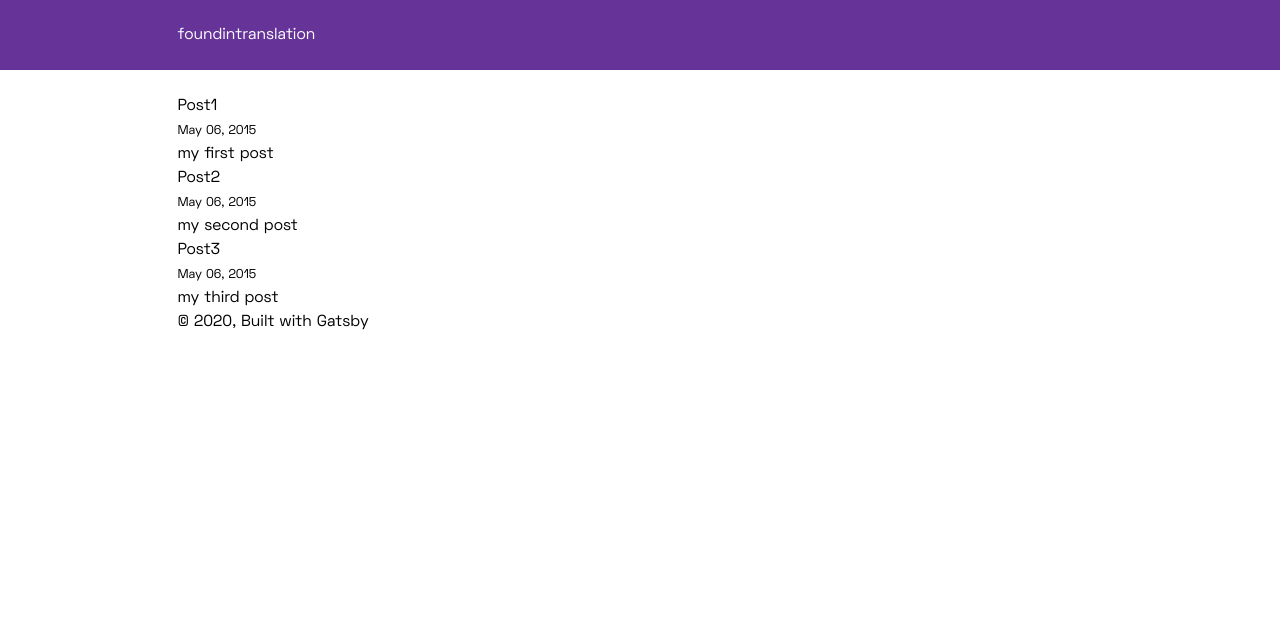
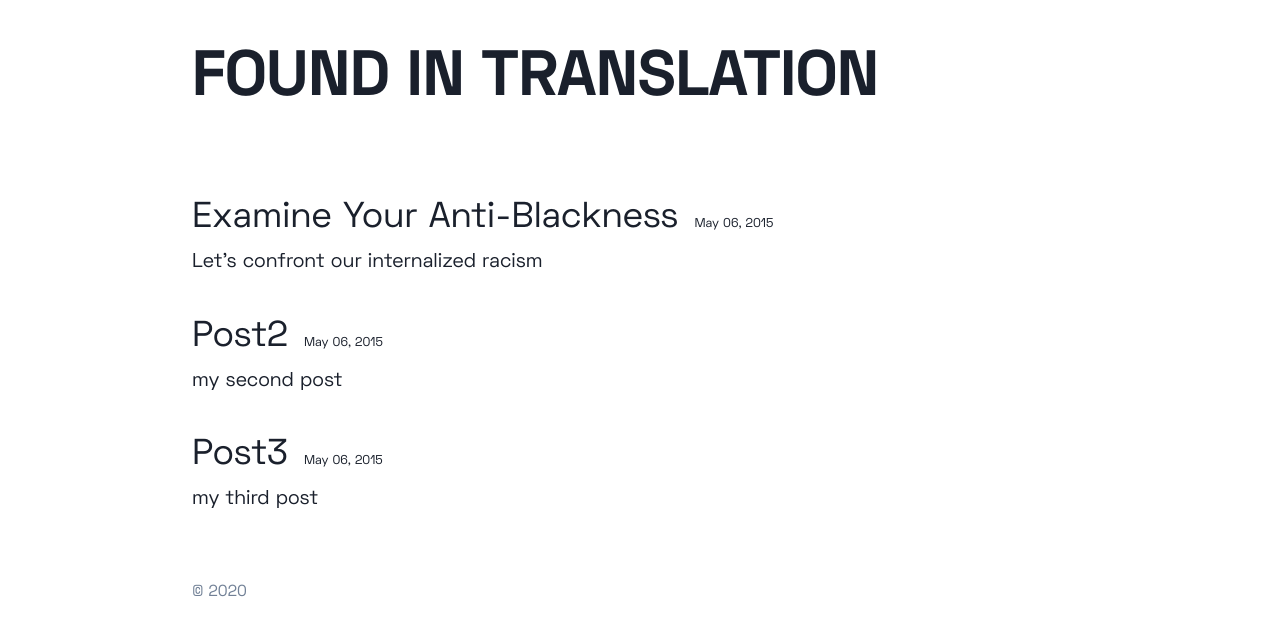
Before and after one commit to salinawu/foundintranslation, a Gatsby site: page / in a window 1280 px wide. Built offline with nearby package versions, Linux system fonts and the light colour scheme; Gatsby itself is replaced by a stand-in of ours; a web font is replaced by a local one.

Commit message:
basic styles, swap css to tailwind

```diff
--- a/gatsby-config.js
+++ b/gatsby-config.js
@@ -1,6 +1,6 @@
 module.exports = {
   siteMetadata: {
-    title: `foundintranslation`,
+    title: `Found In Translation`,
     description: `Resources against anti-black racism for the Asian community`,
     siteUrl: `https://foundintranslation.com`,
     author: `foundintranslation`,
--- a/src/components/header.js
+++ b/src/components/header.js
@@ -3,30 +3,9 @@ import PropTypes from 'prop-types'
 import React from 'react'
 
 const Header = ({ siteTitle }) => (
-  <header
-    style={{
-      background: `rebeccapurple`,
-      marginBottom: `1.45rem`,
-    }}
-  >
-    <div
-      style={{
-        margin: `0 auto`,
-        maxWidth: 960,
-        padding: `1.45rem 1.0875rem`,
-      }}
-    >
-      <h1 style={{ margin: 0 }}>
-        <Link
-          to="/"
-          style={{
-            color: `white`,
-            textDecoration: `none`,
-          }}
-        >
-          {siteTitle}
-        </Link>
-      </h1>
+  <header className="mb-8">
+    <div className="mx-auto my-0 max-w-4xl py-8 text-6xl font-bold uppercase">
+      <Link to="/">{siteTitle}</Link>
     </div>
   </header>
 )
--- a/src/components/layout.js
+++ b/src/components/layout.js
@@ -25,18 +25,10 @@ const Layout = ({ children }) => {
   return (
     <>
       <Header siteTitle={data.site.siteMetadata.title} />
-      <div
-        style={{
-          margin: `0 auto`,
-          maxWidth: 960,
-          padding: `0 1.0875rem 1.45rem`,
-        }}
-      >
+      <div className="mx-auto my-0 max-w-4xl">
         <main>{children}</main>
-        <footer>
-          © {new Date().getFullYear()}, Built with
-          {` `}
-          <a href="https://www.gatsbyjs.org">Gatsby</a>
+        <footer className="py-8 text-gray-600">
+          © {new Date().getFullYear()}
         </footer>
       </div>
     </>
--- a/src/pages/index.js
+++ b/src/pages/index.js
@@ -15,17 +15,16 @@ const IndexPage = ({ data }) => {
       {posts.map(({ node }) => {
         const title = node.frontmatter.title || node.fields.slug
         return (
-          <article key={node.fields.slug}>
+          <article key={node.fields.slug} className="mb-8">
             <header>
-              <h3>
-                <Link style={{ boxShadow: `none` }} to={node.fields.slug}>
-                  {title}
-                </Link>
-              </h3>
+              <span className="text-4xl pr-4 hover:font-semibold">
+                <Link to={node.fields.slug}>{title}</Link>
+              </span>
               <small>{node.frontmatter.date}</small>
             </header>
             <section>
               <p
+                className="markdown"
                 dangerouslySetInnerHTML={{
                   __html: node.frontmatter.description || node.excerpt,
                 }}
--- a/src/pages/post1/index.en.md
+++ b/src/pages/post1/index.en.md
@@ -1,10 +1,15 @@
 ---
 date: '2015-05-06T23:46:37.121Z'
 locale: en
-title: Post1
+title: Examine Your Anti-Blackness
 canonical: true
-description: 'my first post'
+description: Let's confront our internalized racism
 tags: [tag1, tag2, tag3]
 ---
 
+It's time to think deeply about the factors around us that and changing the status quo.
+The Carceral State. The Police State. Despite making up close to 5% of the global population, the U.S. has nearly 25% of the world’s prison population. Since 1970, our incarcerated population has increased by 700% ­­– 2.3 million people in jail and prison today, far outpacing population growth and crime.
+
+One out of every three Black boys born today can expect to go to prison in his lifetime, as can one of every six Latino boys—compared to one of every 17 white boys. At the same time, women are the fastest growing incarcerated population in the United States.
+
 1.  found in translation post 1
--- a/src/styles/global.css
+++ b/src/styles/global.css
@@ -46,13 +46,14 @@
 
 html {
   font-family: 'Space Grotesk', sans-serif;
+  @apply text-gray-900;
 }
 
 /* purgecss start ignore */
 /* Markdown Styles */
 /* Global */
 .markdown {
-  @apply leading-relaxed text-lg;
+  @apply leading-relaxed text-xl;
 }
 /* Headers */
 .markdown h1,
@@ -79,7 +80,7 @@ html {
 /* Lists */
 .markdown ul,
 .markdown ol {
-  @apply mb-4 ml-8;
+  @apply mb-4;
 }
 .markdown li > p,
 .markdown li > ul,
@@ -87,10 +88,10 @@ html {
   @apply mb-0;
 }
 .markdown ol {
-  @apply list-decimal;
+  @apply list-decimal list-outside;
 }
 .markdown ul {
-  @apply list-disc;
+  @apply list-disc list-outside;
 }
 /* Blockquotes */
 .markdown blockquote {
--- a/src/templates/blog-post.js
+++ b/src/templates/blog-post.js
@@ -16,14 +16,8 @@ const BlogPostTemplate = ({ data, pageContext, location }) => {
         description={post.frontmatter.description || post.excerpt}
       />
       <article>
-        <header>
-          <h1
-            style={{
-              marginBottom: 0,
-            }}
-          >
-            {post.frontmatter.title}
-          </h1>
+        <header className="mb-8">
+          <span className="text-4xl">{post.frontmatter.title}</span>
           <p
             style={{
               display: `block`,
@@ -36,7 +30,6 @@ const BlogPostTemplate = ({ data, pageContext, location }) => {
           className="markdown"
           dangerouslySetInnerHTML={{ __html: post.html }}
         />
-        <hr />
       </article>
     </Layout>
   )
```
